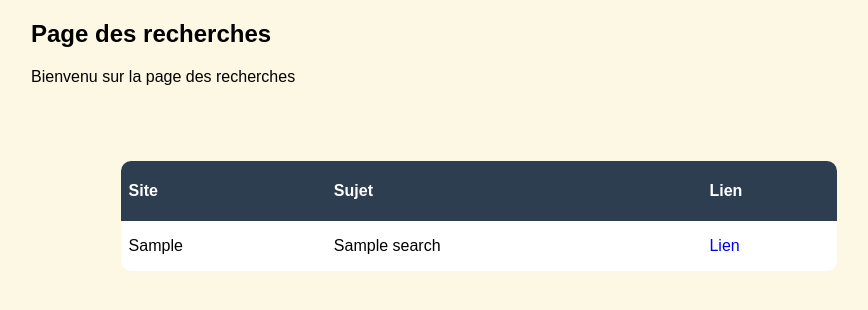
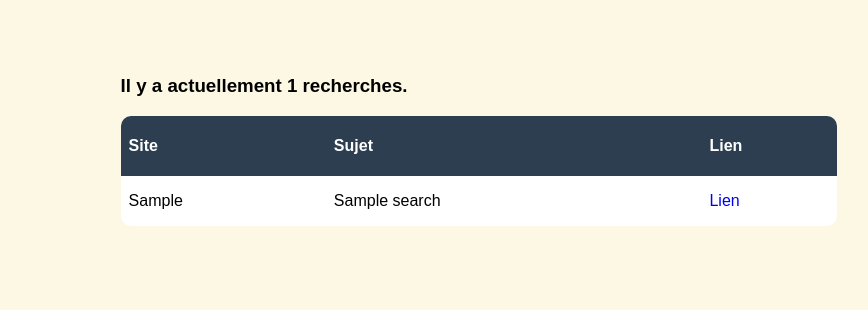
Before and after one commit to Florian-Dj/job_search, a Django app: page /recherche in a window 1280 px wide. Shown: the part 73-383 px from the top of the page, without its empty margins (161-1029 px from the left). Run offline with Django 3.2, Linux system fonts and the light colour scheme; tables that the repository leaves empty hold one stand-in row (values such as "Sample post").

Commit message:
Len search on search page

```diff
--- a/mysite/templates/search.html
+++ b/mysite/templates/search.html
@@ -4,10 +4,8 @@
 
 {% block body %}
 
-<h1>Page des recherches</h1>
-<p>Bienvenu sur la page des recherches</p>
-
 <div class="wrap-table100">
+    <h3> Il y a actuellement {{ search_list.count }} recherches.</h3>
     <div class="table100">
         <table>
             <thead>
```
